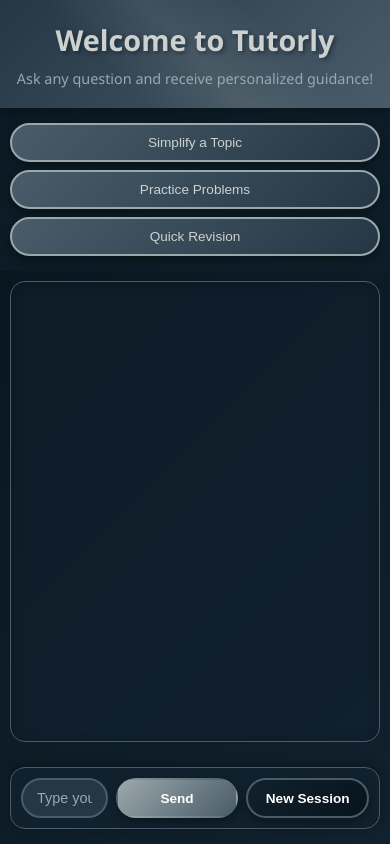
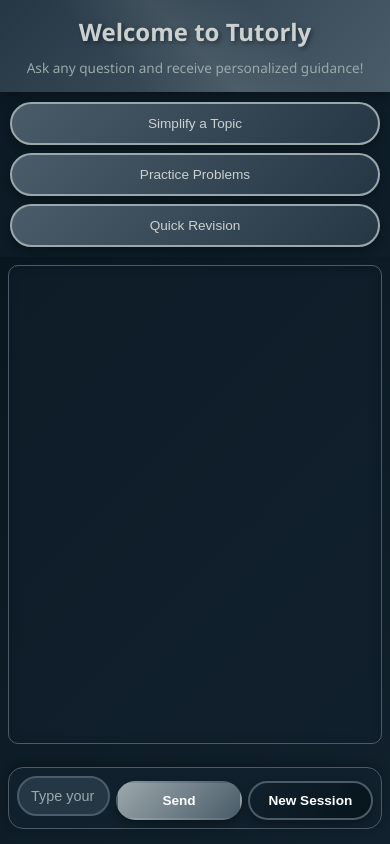
Before and after one commit to PhooPwintChoThar/Tutorly, a FastAPI app: page / in a window 390 px wide. Run offline with FastAPI, Linux system fonts and the light colour scheme.

Commit message:
design changed to responsive

```diff
--- a/main.py
+++ b/main.py
@@ -6,7 +6,7 @@
 from controllers.tutor_controller import TutorController
 import uvicorn
 
-# Initialize FastAPI app
+
 app = FastAPI()
 
 # Add session middleware
--- a/static/style.css
+++ b/static/style.css
@@ -1,6 +1,6 @@
- * {
-            box-sizing: border-box;
-        }
+* {
+    box-sizing: border-box;
+}
 
 html, body {
     height: 100vh;
@@ -263,7 +263,7 @@
     transform: translateY(0);
 }
 
-/* Responsive Design */
+/* Responsive Design for Tablets */
 @media (max-width: 768px) {
     .header {
         padding: 20px 15px;
@@ -307,25 +307,67 @@
     }
 }
 
+/* Responsive Design for Mobile */
 @media (max-width: 480px) {
+    .header {
+        padding: 15px 10px;
+    }
+
+    .header h1 {
+        font-size: 1.5rem;
+    }
+
+    .header p {
+        font-size: 0.85rem;
+    }
+
     .suggestions {
         flex-direction: column;
+        padding: 10px;
     }
 
     .suggestion-btn {
         width: 100%;
+        padding: 12px 20px;
+    }
+
+    #chat-container {
+        padding: 0 8px;
+    }
+
+    #messages {
+        margin: 8px 0;
+        padding: 12px;
+        border-radius: 10px;
+    }
+
+    .message {
+        max-width: 90%;
+        padding: 10px 14px;
+        font-size: 0.9rem;
     }
 
     .input-container {
         flex-wrap: wrap;
+        padding: 8px;
+        gap: 6px;
+    }
+
+    #message-input {
+        padding: 10px 12px;
+        font-size: 0.9rem;
     }
 
     button {
         flex: 1;
         min-width: 120px;
+        padding: 10px 14px;
+        font-size: 0.85rem;
     }
 
-    .message {
-        max-width: 90%;
+    #send-btn,
+    #new-session-btn {
+        width: 100%;
+        margin-top: 5px;
     }
 }
--- a/templates/tutor.html
+++ b/templates/tutor.html
@@ -1,7 +1,7 @@
 <!DOCTYPE html>
 <html>
 <head>
-    <title>Your Personal Tutor</title>
+    <title>Tutorly-Your DSA Tutor</title>
     <link rel="stylesheet" href="{{ url_for('static', path='/style.css') }}">
 </head>
 <body>
```
